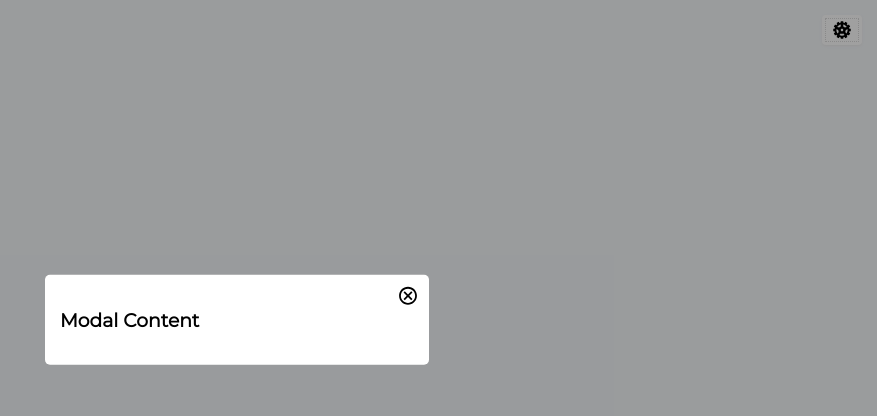
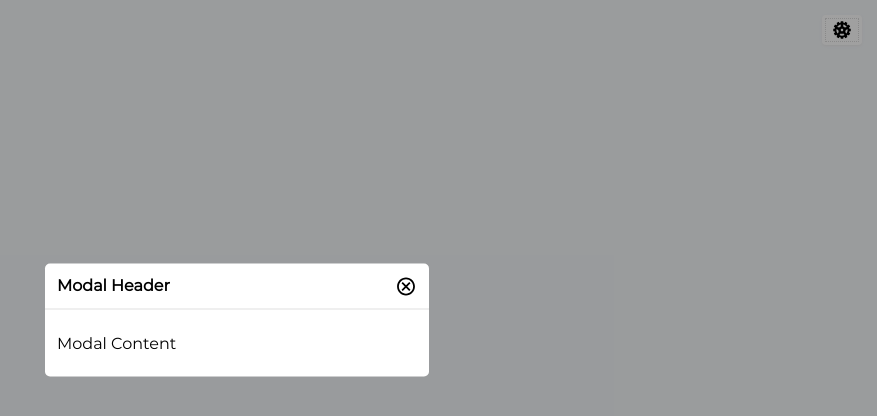
Before and after one commit to aryansoer/react-norris, a React (Create React App) app: page / in a window 1280 px wide. Both pictures are taken after a click on the button 1245 px from the left and 30 px from the top of the page. Shown: the top 416 px of the page, without its empty margins (403-1280 px from the left). Built offline with nearby package versions, Linux system fonts and the light colour scheme; no server answers.

Commit message:
Improve modal

```diff
--- a/src/components/App.js
+++ b/src/components/App.js
@@ -55,7 +55,7 @@ class App extends Component {
         </aside>
 
         <Modal open={modalIsOpen} handleClose={this.handleModalClose}>
-          <h3>Modal Content</h3>
+          Modal Content
         </Modal>
       </main>
     );
--- a/src/components/modal/Modal.css
+++ b/src/components/modal/Modal.css
@@ -1,5 +1,6 @@
 :root {
   --modal-bg-color: #ffffff;
+  --modal-padding: 12px;
 }
 
 .Modal {
@@ -11,18 +12,6 @@
   background: rgba(0, 0, 0, 0.35);
 }
 
-.Modal-content {
-  position: fixed;
-  background: var(--modal-bg-color);
-  width: 30%;
-  height: auto;
-  top: 40%;
-  left: 50%;
-  padding: 15px;
-  border-radius: 5px;
-  transform: translate(-50%,-50%);
-}
-
 .Modal.open {
   display: block;
 }
@@ -31,13 +20,40 @@
   display: none;
 }
 
+.Modal-content {
+  position: fixed;
+  background: var(--modal-bg-color);
+  width: 30%;
+  height: auto;
+  top: 40%;
+  left: 50%;
+  border-radius: 5px;
+  transform: translate(-50%,-50%);
+}
+
+.Modal-content-header {
+  position: relative;
+  padding: var(--modal-padding);
+  height: 46px;
+  border-bottom: 1px solid #e0e0e0;
+}
+
+.Modal-content-header span {
+  font-size: 1rem;
+  font-weight: bold;
+}
+
+.Modal-content-body {
+  padding: calc(2 * var(--modal-padding)) var(--modal-padding);
+}
+
 .Modal-close {
   position: absolute;
   display: flex;
   justify-content: center;
   align-items: center;
-  top: 10px;
-  right: 10px;
+  top: var(--modal-padding);
+  right: var(--modal-padding);
 }
 
 .Modal-close:hover {
--- a/src/components/modal/Modal.js
+++ b/src/components/modal/Modal.js
@@ -1,22 +1,40 @@
 import React from 'react';
+import PropTypes from 'prop-types';
 
 import './Modal.css';
 
 import close from '../../assets/icons/close.svg';
 
-const Modal = ({ open, handleClose, children }) => {
+const Modal = ({ open, title, handleClose, children }) => {
   const stateClass = open ? 'open' : 'close';
 
   return (
     <div className={`Modal ${stateClass}`} onClick={(e) => e.stopPropagation()}>
       <section className="Modal-content">
-        {children}
-        <div className="Modal-close" onClick={handleClose}>
-          <img src={close} className="Modal-close-icon" alt="close"/>
+        <header className="Modal-content-header">
+          <span>{title}</span>
+          <div className="Modal-close" onClick={handleClose}>
+            <img src={close} className="Modal-close-icon" alt="close"/>
+          </div>
+        </header>
+        <div className="Modal-content-body">
+          {children}
         </div>
       </section>
     </div>
   );
 };
 
+Modal.propTypes = {
+  open: PropTypes.bool,
+  title: PropTypes.string,
+  handleClose: PropTypes.func
+};
+
+Modal.defaultProps = {
+  open: false,
+  title: 'Modal Header',
+  handleClose: () => {}
+};
+
 export default Modal;
```
